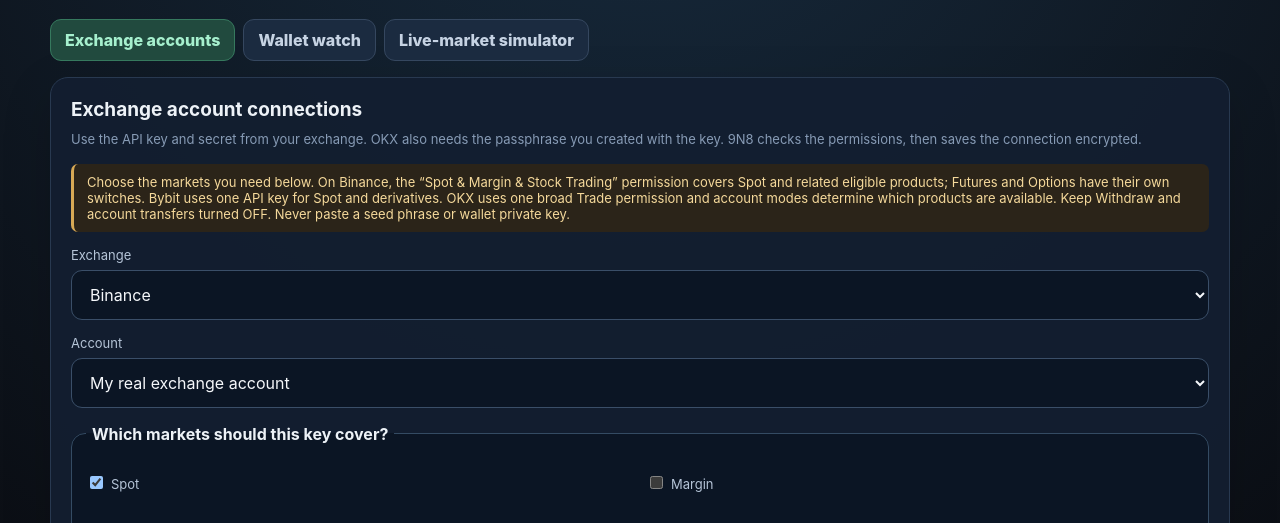
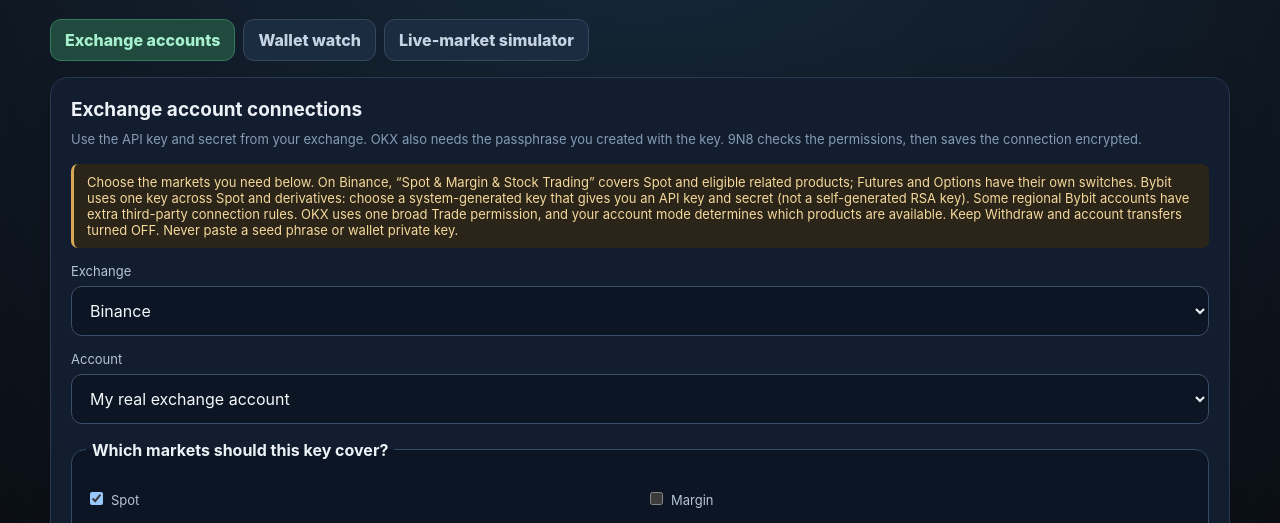
Before and after one commit to Alitiora-Initiative/9N8, a website built with Vite: page web/index.html in a window 1280 px wide. Shown: the part 238-761 px from the top of the page. Built offline with nearby package versions, Linux system fonts and the light colour scheme.

Commit message:
Clarify Bybit key type and regional account requirements

```diff
--- a/web/index.html
+++ b/web/index.html
@@ -93,7 +93,7 @@ button:disabled{opacity:.55;cursor:wait}
     <section class="card" id="exchangePanel">
       <h2>Exchange account connections</h2>
       <p class="muted">Use the API key and secret from your exchange. OKX also needs the passphrase you created with the key. 9N8 checks the permissions, then saves the connection encrypted.</p>
-      <div class="notice">Choose the markets you need below. On Binance, the “Spot &amp; Margin &amp; Stock Trading” permission covers Spot and related eligible products; Futures and Options have their own switches. Bybit uses one API key for Spot and derivatives. OKX uses one broad Trade permission and account modes determine which products are available. Keep Withdraw and account transfers turned OFF. Never paste a seed phrase or wallet private key.</div>
+      <div class="notice">Choose the markets you need below. On Binance, “Spot &amp; Margin &amp; Stock Trading” covers Spot and eligible related products; Futures and Options have their own switches. Bybit uses one key across Spot and derivatives: choose a system-generated key that gives you an API key and secret (not a self-generated RSA key). Some regional Bybit accounts have extra third-party connection rules. OKX uses one broad Trade permission, and your account mode determines which products are available. Keep Withdraw and account transfers turned OFF. Never paste a seed phrase or wallet private key.</div>
       <form id="exchangeForm" autocomplete="off">
         <label for="provider">Exchange</label>
         <select id="provider" required>
```
